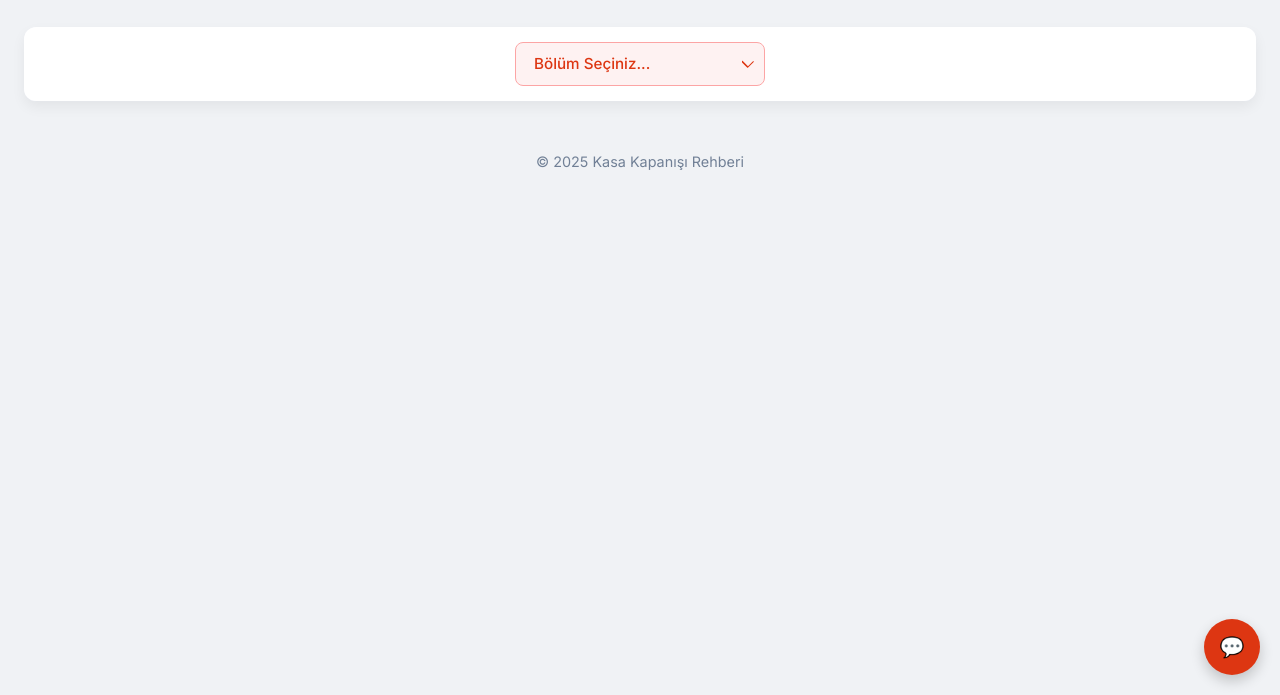
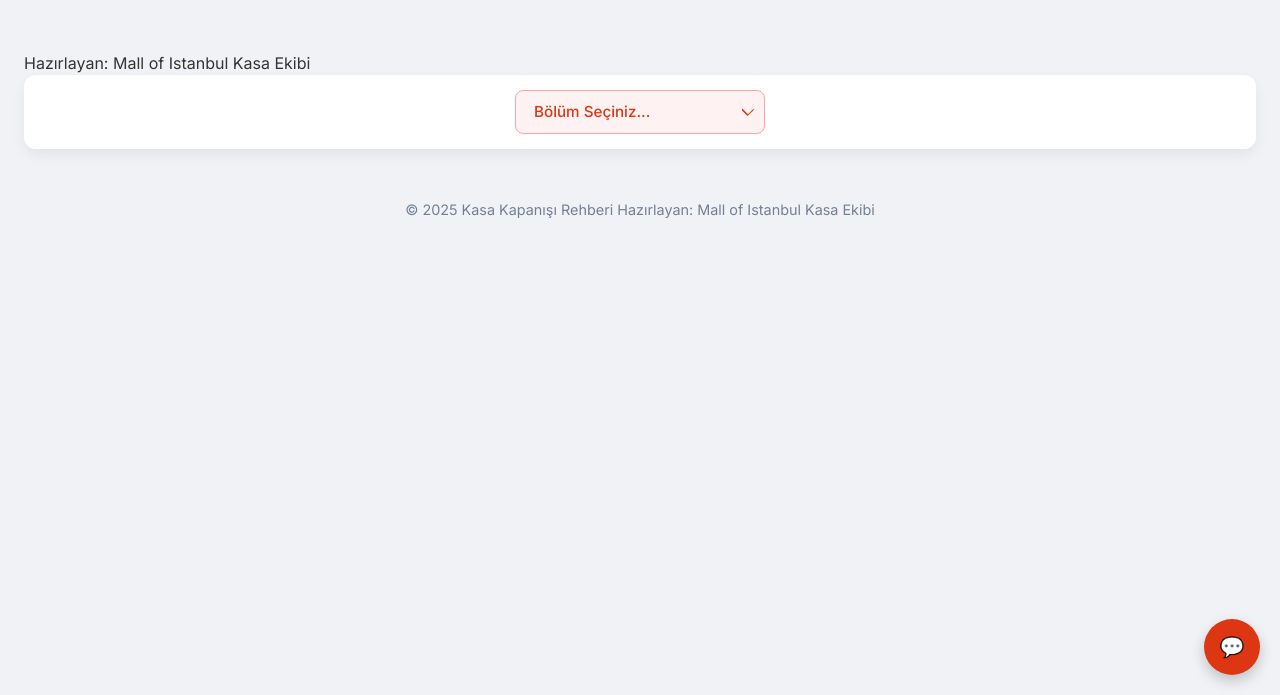
Before and after one commit to ersinonline/cvl, a plain HTML site: page index.html in a window 1280 px wide. Shown: the part 105-800 px from the top of the page. Drawn offline with nearby package versions, Linux system fonts and the light colour scheme.

Commit message:
docs(index.html): add credit to authors in header and footer

```diff
--- a/index.html
+++ b/index.html
@@ -458,6 +458,8 @@
 <body>
     <div class="container">
         <h1 class="section-title">Kasa Kapanışı Rehberi</h1>
+        <br>
+        <h5>Hazırlayan: Mall of Istanbul Kasa Ekibi</h5>
 
         <!-- Navigasyon Dropdown -->
         <div class="navigation-dropdown-container">
@@ -1658,7 +1660,7 @@
         </div>
 
         <footer class="footer">
-            <p>&copy; 2025 Kasa Kapanışı Rehberi</p>
+            <p>&copy; 2025 Kasa Kapanışı Rehberi Hazırlayan: Mall of Istanbul Kasa Ekibi </p>
         </footer>
 
         </div>
```
